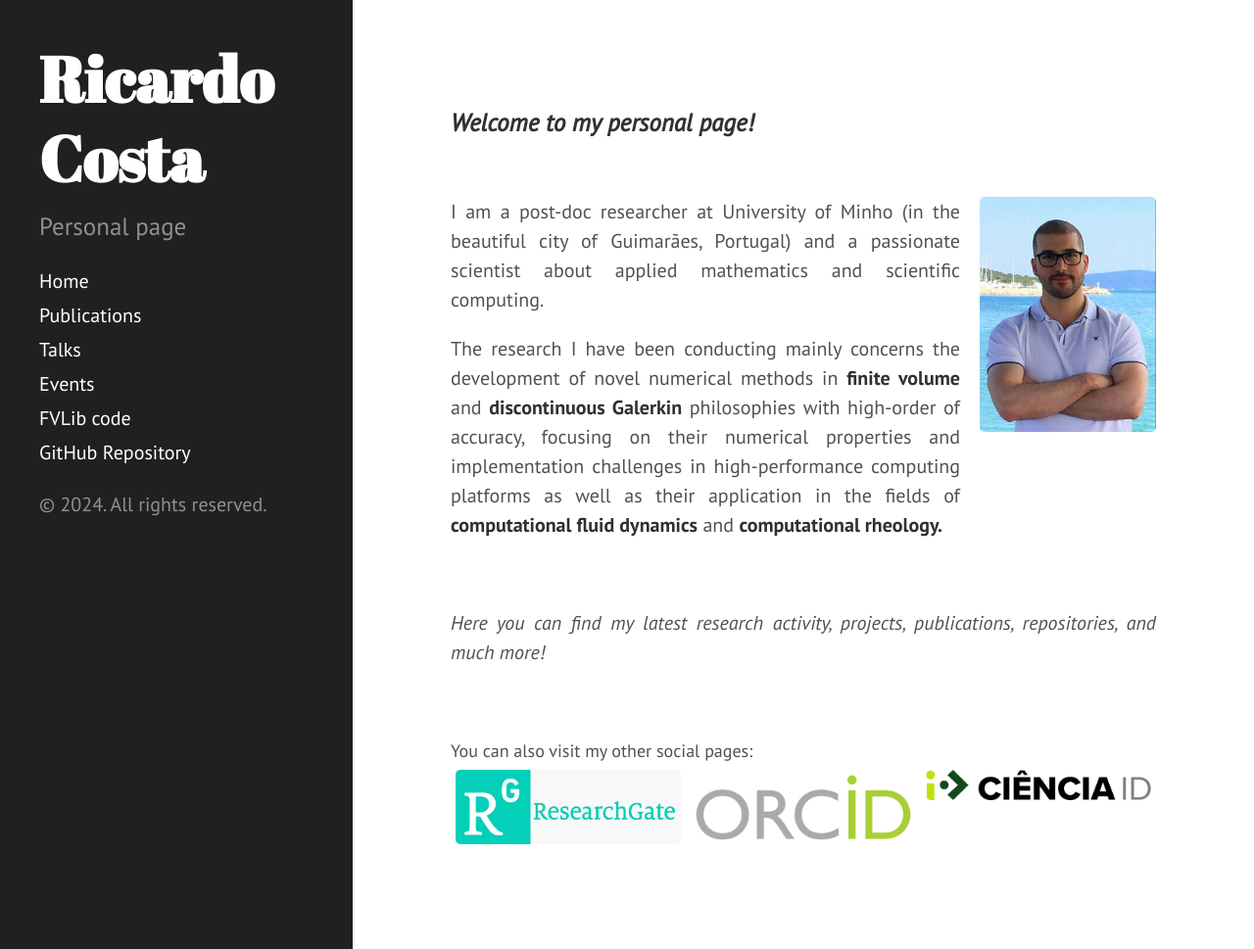
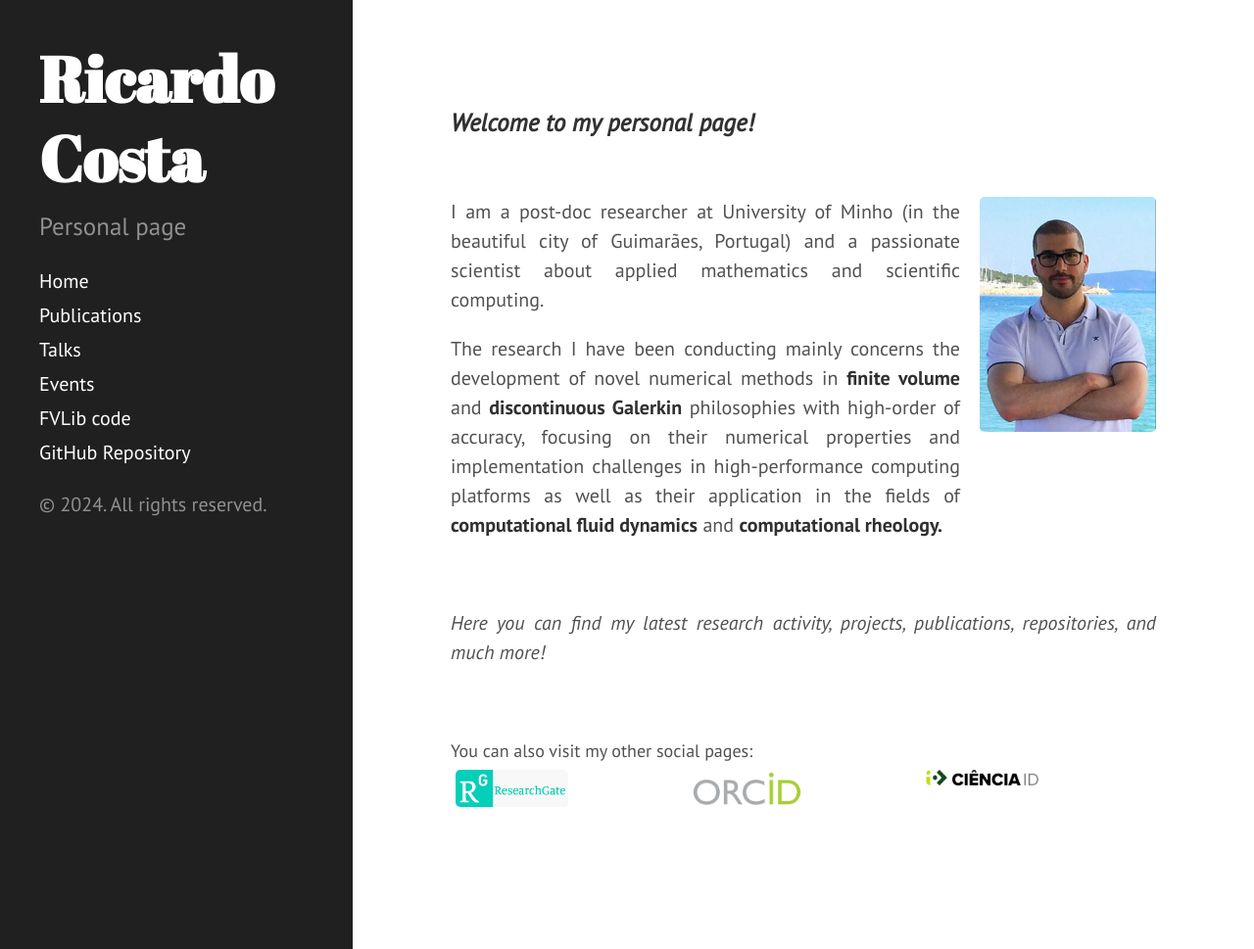
Before and after one commit to ricardodpcosta/ricardodpcosta.github.io, a Jekyll site: the page built from index.md, in a window 1280 px wide and 969 px high. Shown: the whole window at 98% size. Built offline with Jekyll 4.4.1, drawn with Linux system fonts in a browser that asks for light colours; Markdown is read by kramdown in place of the engine named in the settings.

Commit message:
Update index.md

```diff
--- a/index.md
+++ b/index.md
@@ -26,17 +26,17 @@ You can also visit my other social pages:
 <div class="row">
   <div class="column-3">
     <a href="https://www.researchgate.net/profile/ricardo-costa-21">
-      <img style="width: 100%;" src="public/researchgate.png">
+      <img style="width: 50%;" src="public/researchgate.png">
     </a>
   </div>
   <div class="column-3">
     <a href="https://orcid.org/0000-0002-1904-8317">
-      <img style="width: 100%;" src="public/orcid.png">
+      <img style="width: 50%;" src="public/orcid.png">
     </a>
   </div>
   <div class="column-3">
     <a href="https://www.cienciavitae.pt/2F14-5623-03EB">
-      <img style="width: 100%;" src="public/cienciaid.png">
+      <img style="width: 50%;" src="public/cienciaid.png">
     </a>
   </div>
 </div>
```
